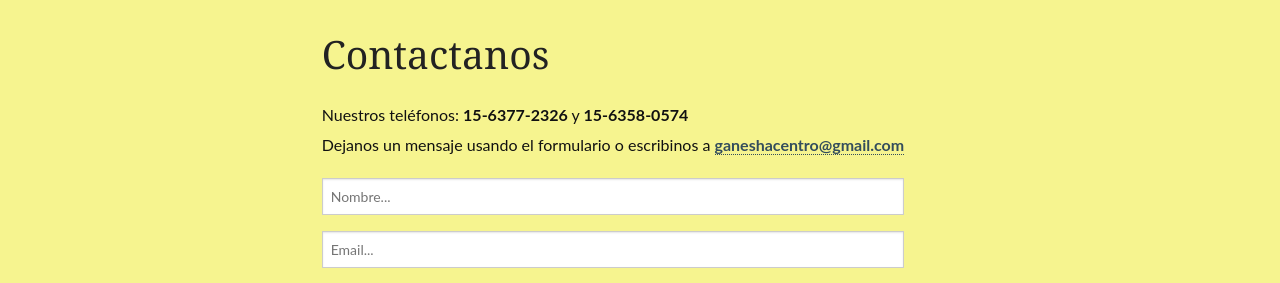
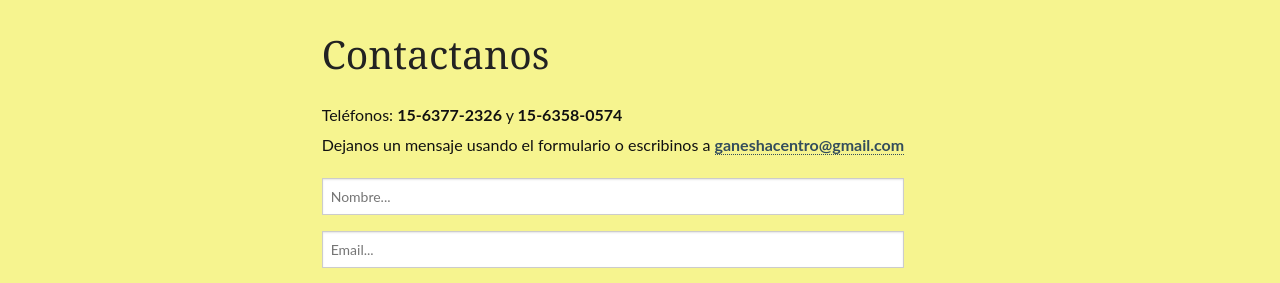
Before and after one commit to ganeshaterapias/ganeshaterapias.github.io, a Jekyll site: the page built from pages/contactanos.md, in a window 1280 px wide. Shown: the part 273-556 px from the top of the page. Built offline with Jekyll 4.4.1, drawn with Linux system fonts in a browser that asks for light colours.

Commit message:
phone text on contact

```diff
--- a/pages/contactanos.md
+++ b/pages/contactanos.md
@@ -8,7 +8,7 @@ teaser: ""
 permalink: "/contactanos/"
 ---
 <div class="vcard" style="border:none; margin:0; padding:0;">
-  <p style="margin:0 0 5px 0;">Nuestros teléfonos: <b class="tel">15-6377-2326</b> y <b class="tel">15-6358-0574</b></p>
+  <p style="margin:0 0 5px 0;">Teléfonos: <b class="tel">15-6377-2326</b> y <b class="tel">15-6358-0574</b></p>
   <p>Dejanos un mensaje usando el formulario o escribinos a <a href="mailto:ganeshacentro@gmail.com" class="email">ganeshacentro@gmail.com</a></p>
   <form action="https://getsimpleform.com/messages?form_api_token=2957177bf9862496fd83247fff1e2951" method="post">
     <input type="hidden" name="redirect_to" value="{{ site.url }}" />
```
